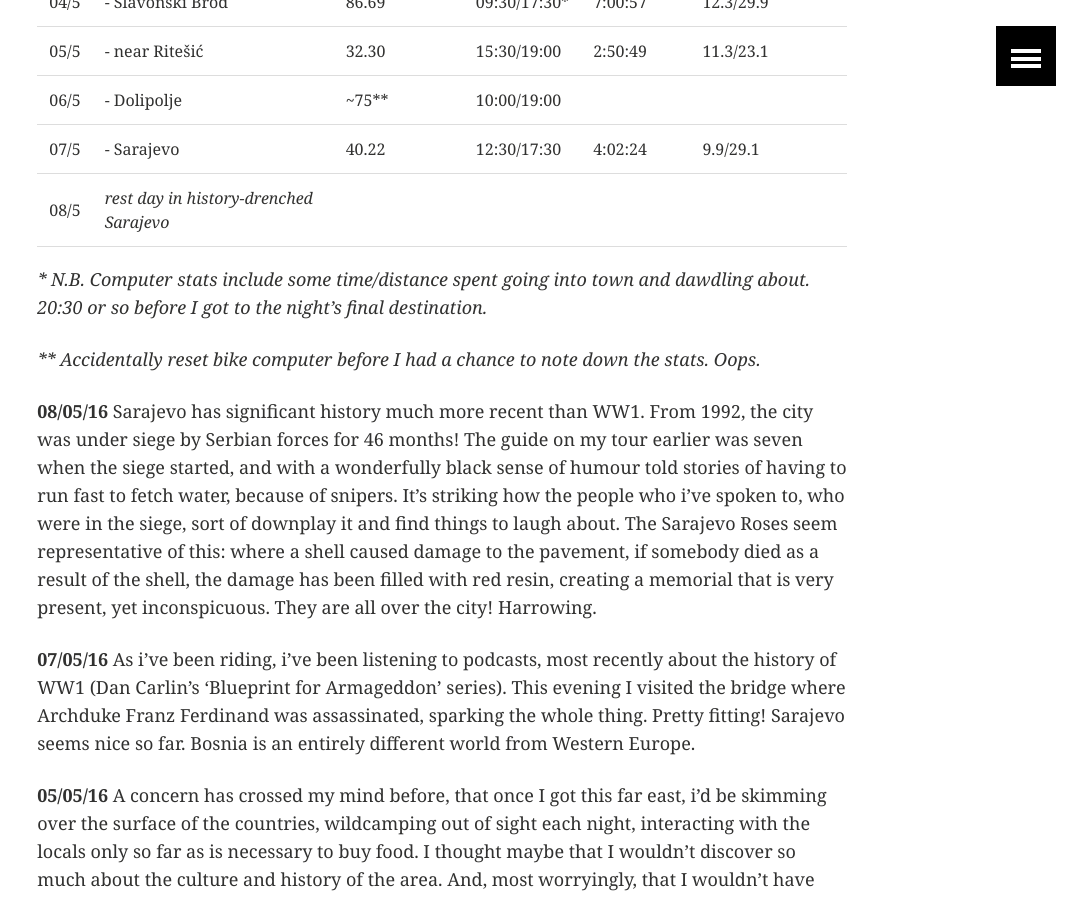
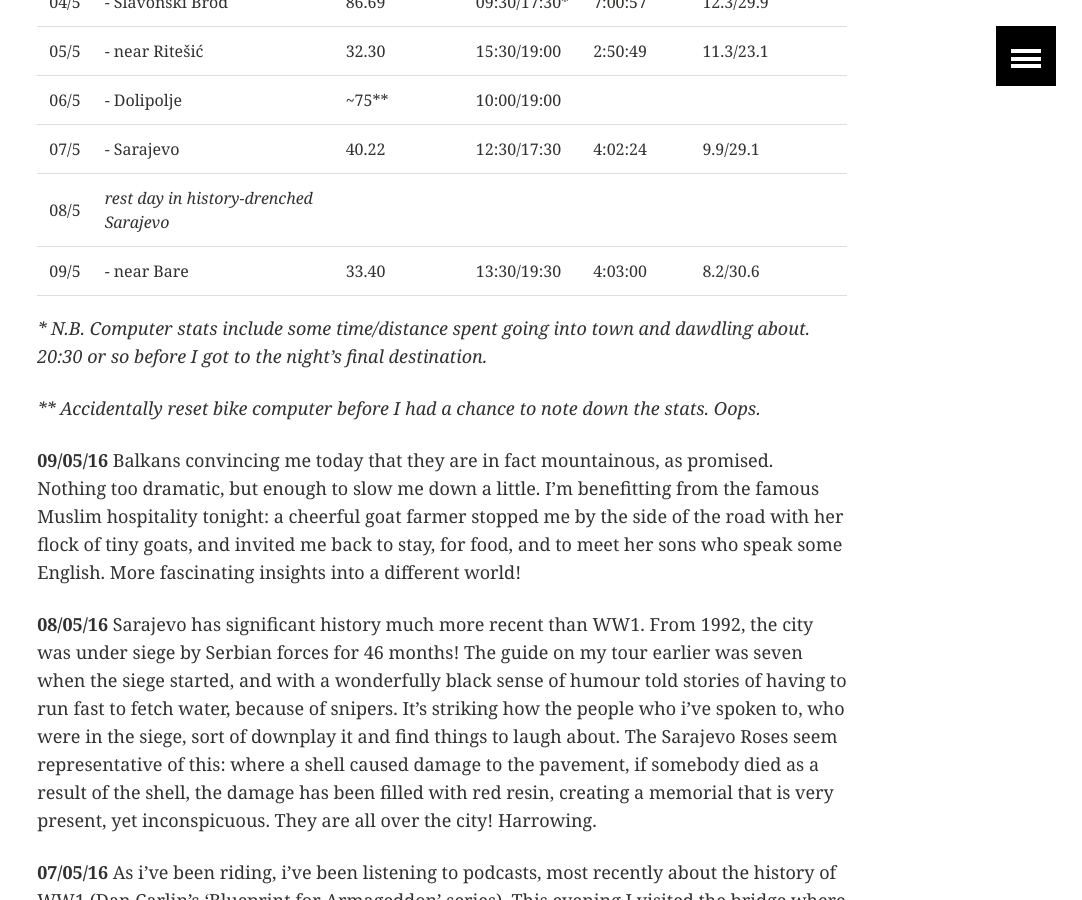
Before and after one commit to ArthurStart/git-blog, a Jekyll site: the page built from _posts/touring/2016-03-24-Quick-Update.md, in a window 1280 px wide and 900 px high, scrolled down 870 px. Shown: the whole window, without its empty margins (198-1280 px from the left). Built offline with Jekyll 4.4.1, drawn with Linux system fonts in a browser that asks for light colours; comment, search, counter and statistics services are not loaded.

Commit message:
Update from Bare

```diff
--- a/_posts/touring/2016-03-24-Quick-Update.md
+++ b/_posts/touring/2016-03-24-Quick-Update.md
@@ -26,10 +26,14 @@ Days 36 to the present, on the road.
 | 06/5 | - Dolipolje     | ~75** | 10:00/19:00 |         |           |
 | 07/5 | - Sarajevo      | 40.22 | 12:30/17:30 | 4:02:24 |  9.9/29.1 |
 | 08/5 | *rest day in history-drenched Sarajevo* |
+| 09/5 | - near Bare     | 33.40 | 13:30/19:30 | 4:03:00 |  8.2/30.6 |
 
 *\* N.B. Computer stats include some time/distance spent going into town and dawdling about. 20:30 or so before I got to the night's final destination.*
 
 *\*\* Accidentally reset bike computer before I had a chance to note down the stats. Oops.*
+
+**09/05/16**
+Balkans convincing me today that they are in fact mountainous, as promised. Nothing too dramatic, but enough to slow me down a little. I'm benefitting from the famous Muslim hospitality tonight: a cheerful goat farmer stopped me by the side of the road with her flock of tiny goats, and invited me back to stay, for food, and to meet her sons who speak some English. More fascinating insights into a different world!
 
 **08/05/16**
 Sarajevo has significant history much more recent than WW1. From 1992, the city was under siege by Serbian forces for 46 months! The guide on my tour earlier was seven when the siege started, and with a wonderfully black sense of humour told stories of having to run fast to fetch water, because of snipers. It's striking how the people who i've spoken to, who were in the siege, sort of downplay it and find things to laugh about. The Sarajevo Roses seem representative of this: where a shell caused damage to the pavement, if somebody died as a result of the shell, the damage has been filled with red resin, creating a memorial that is very present, yet inconspicuous. They are all over the city! Harrowing.
```
